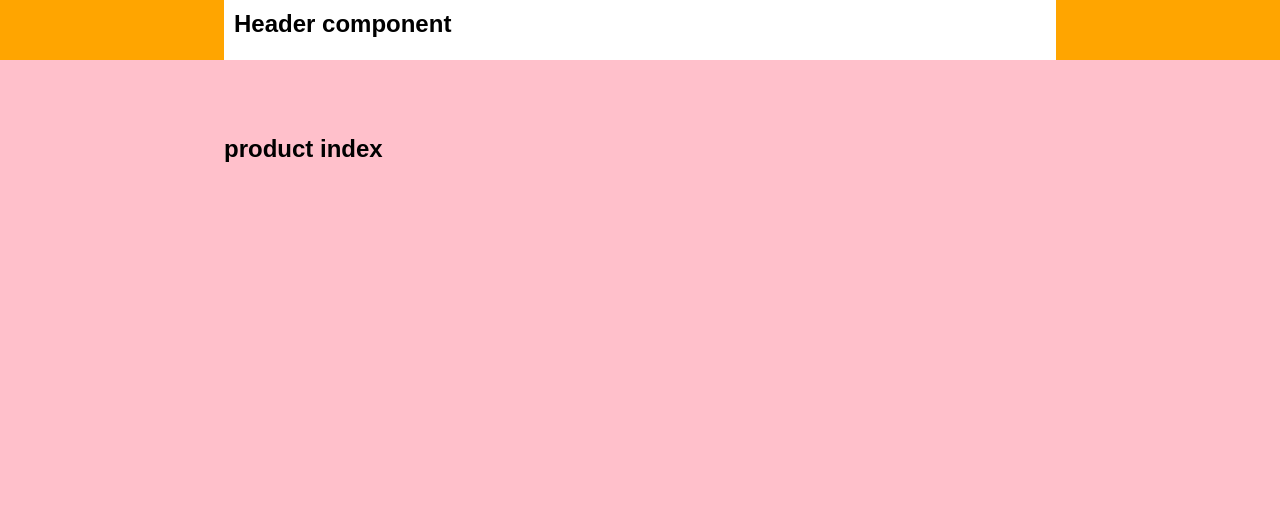
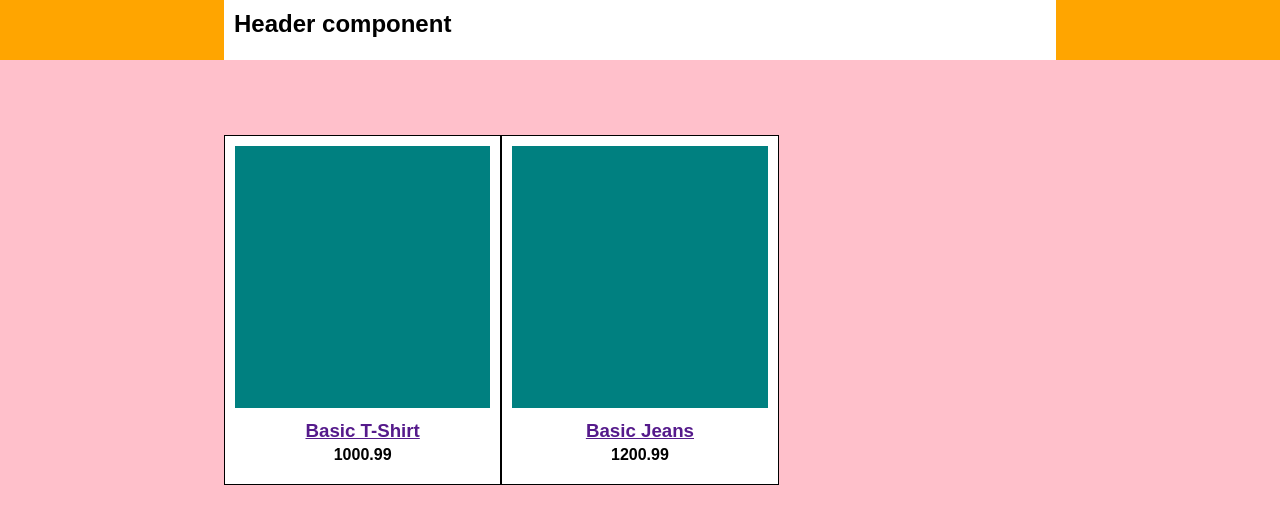
Before and after one commit to papss/Good-threads, a React (Create React App) app: page / in a window 1280 px wide. Shown: the top 524 px of the page. Built offline with nearby package versions, Linux system fonts and the light colour scheme.

Commit message:
container still won't pass prop state properly, headache remains

```diff
--- a/src/components/ProductContainer.js
+++ b/src/components/ProductContainer.js
@@ -1,23 +1,25 @@
 import React, { Component } from 'react';
 // import NavHistory           from './NavHistory';
 import ProductIndex         from './ProductIndex';
-import ProductPage          from './ProductPage';
+// import ProductPage          from './ProductPage';
 
-import { products }         from './json/products.json';
+// import { products }         from './json/products.json';
 import                           './stylesheets/App.css';
 
 
 class ProductContainer extends Component {
 
   constructor() {
-    super();
+    super()
     this.state = { products: [] }
   }
 
+
   componentDidMount() {
-    let results = products.map
-    this.setState({ products: results })
     console.log(this.state);
+    // fetch("/json/products.json")
+    //   .then(res => res.json())
+    //   .then(products => this.setState({ products }))
   }
 
   render() {
--- a/src/components/ProductIndex.js
+++ b/src/components/ProductIndex.js
@@ -1,13 +1,40 @@
 import React, { Component } from 'react';
-// import { products }         from './json/products.json';
+import { products }         from './json/products.json';
 
 class ProductIndex extends Component {
 
+  constructor(props){
+    super(props)
+    this.state = { products: [] }
+  }
+
   render() {
     return (
-      <h2>product index</h2>
-    )
+      <div className="product-index">
+
+        <div className="index-container">
+
+          {
+            products.map(function(product) {
+
+              return    <div className="index-product" key={product.id}>
+                          <div className="index-img">
+                            {/* product thumbnail image goes here */}
+                          </div>
+                          <div className="index-details">
+                            <h3> <a href=""> {product.name} </a> </h3>
+                            <h4> {product.price} </h4>
+                          </div>
+                        </div>
+
+            })
+          }
+
+        </div>
+
+      </div>
+    );
   }
 }
 
-export default ProductIndex;
+export default ProductIndex
```
